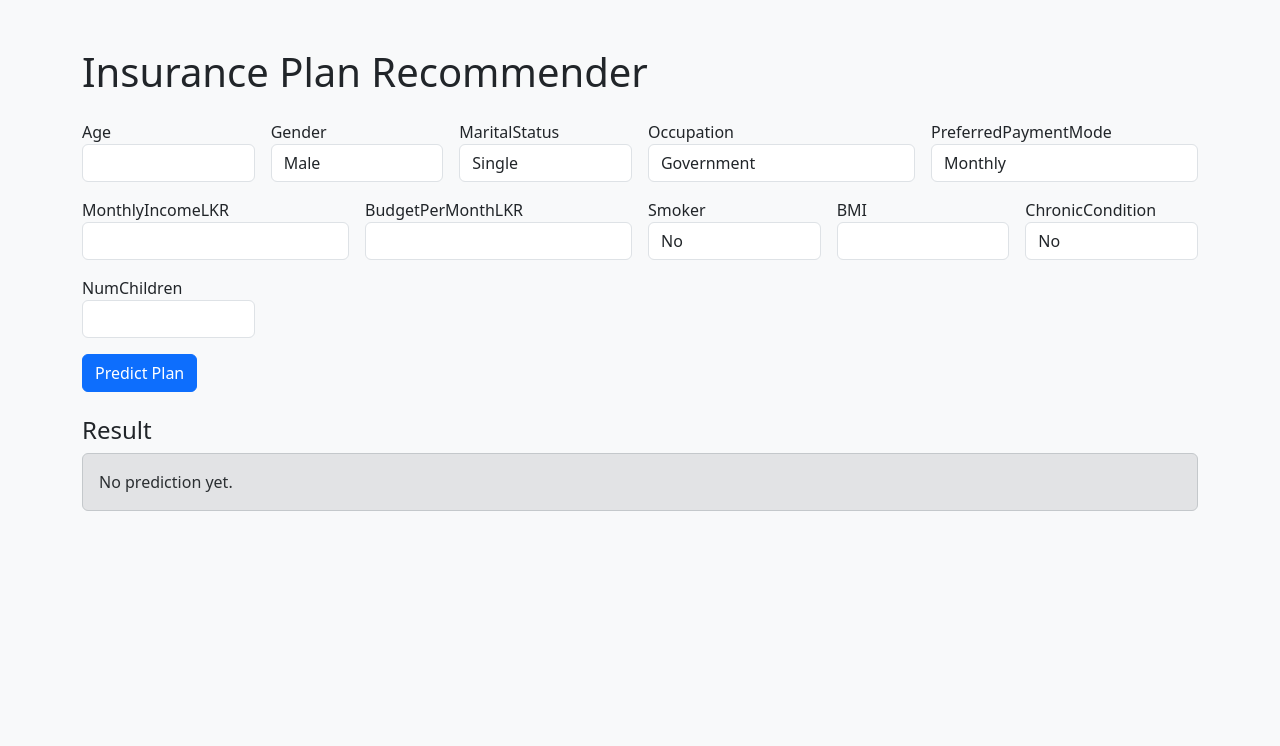
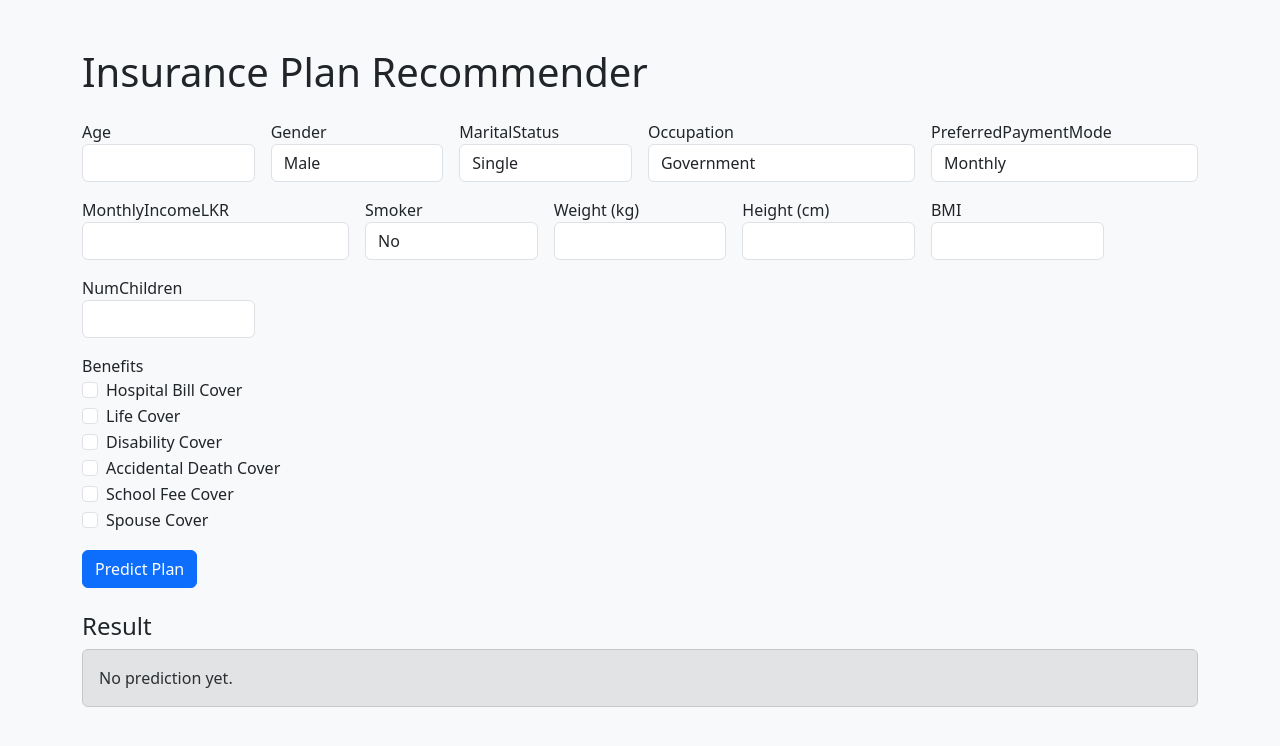
Before and after one commit to Navodisumithra/Insuarance_recommendation_, a Flask app: page / in a window 1280 px wide. Shown: the top 746 px of the page. Run offline with Flask 3, Linux system fonts and the light colour scheme.

Commit message:
update the main form

```diff
--- a/frontend/templates/index.html
+++ b/frontend/templates/index.html
@@ -11,46 +11,107 @@
   <h1 class="mb-4">Insurance Plan Recommender</h1>
   <form id="userForm">
     <div class="row g-3">
-      <div class="col-md-2"><label>Age</label><input class="form-control" name="Age" type="number" required></div>
-      <div class="col-md-2"><label>Gender</label>
+      <div class="col-md-2">
+        <label>Age</label>
+        <input class="form-control" name="Age" type="number" required>
+      </div>
+      <div class="col-md-2">
+        <label>Gender</label>
         <select class="form-control" name="Gender" required>
-          <option value=1>Male</option>
-          <option value=0>Female</option>
+          <option value="1">Male</option>
+          <option value="0">Female</option>
         </select>
       </div>
-      <div class="col-md-2"><label>MaritalStatus</label>
+      <div class="col-md-2">
+        <label>MaritalStatus</label>
         <select class="form-control" name="MaritalStatus" required>
-          <option value=0>Single</option>
-          <option value=1>Married</option>
+          <option value="0">Single</option>
+          <option value="1">Married</option>
         </select>
       </div>
-      <div class="col-md-3"><label>Occupation</label>
+      <div class="col-md-3">
+        <label>Occupation</label>
         <select class="form-control" name="Occupation" required>
-          <option>Government</option><option>Healthcare</option><option>Private Sector</option>
-          <option>Professional</option><option>Retail</option><option>Self-Employed</option>
-          <option>Student</option><option>Teacher</option><option>Tourism</option>
+          <option>Government</option>
+          <option>Healthcare</option>
+          <option>Private Sector</option>
+          <option>Professional</option>
+          <option>Retail</option>
+          <option>Self-Employed</option>
+          <option>Student</option>
+          <option>Teacher</option>
+          <option>Tourism</option>
         </select>
       </div>
-      <div class="col-md-3"><label>PreferredPaymentMode</label>
+      <div class="col-md-3">
+        <label>PreferredPaymentMode</label>
         <select class="form-control" name="PreferredPaymentMode" required>
-          <option>Monthly</option><option>Quarterly</option><option>Half-Annual</option><option>Annual</option>
+          <option>Monthly</option>
+          <option>Quarterly</option>
+          <option>Half-Annual</option>
+          <option>Annual</option>
         </select>
       </div>
 
-      <div class="col-md-3"><label>MonthlyIncomeLKR</label><input class="form-control" name="MonthlyIncomeLKR" type="number" required></div>
-      <div class="col-md-3"><label>BudgetPerMonthLKR</label><input class="form-control" name="BudgetPerMonthLKR" type="number" required></div>
-      <div class="col-md-2"><label>Smoker</label>
+      <div class="col-md-3">
+        <label>MonthlyIncomeLKR</label>
+        <input class="form-control" name="MonthlyIncomeLKR" type="number" required>
+      </div>
+      <div class="col-md-2">
+        <label>Smoker</label>
         <select class="form-control" name="Smoker" required>
-          <option value=0>No</option><option value=1>Yes</option>
+          <option value="0">No</option>
+          <option value="1">Yes</option>
         </select>
       </div>
-      <div class="col-md-2"><label>BMI</label><input class="form-control" name="BMI" type="number" step=0.1 required></div>
-      <div class="col-md-2"><label placeholder="illness">ChronicCondition</label>
-        <select class="form-control" name="ChronicCondition" required>
-          <option value=0>No</option><option value=1>Yes</option>
-        </select>
+
+      <!-- Weight / Height / BMI -->
+      <div class="col-md-2">
+        <label>Weight (kg)</label>
+        <input class="form-control" name="Weight" type="number" step="0.1" required>
       </div>
-      <div class="col-md-2"><label>NumChildren</label><input class="form-control" name="NumChildren" type="number" required></div>
+      <div class="col-md-2">
+        <label>Height (cm)</label>
+        <input class="form-control" name="Height" type="number" step="0.1" required>
+      </div>
+      <div class="col-md-2">
+        <label>BMI</label>
+        <input class="form-control" name="BMI" type="number" step="0.1" readonly>
+      </div>
+
+      <div class="col-md-2">
+        <label>NumChildren</label>
+        <input class="form-control" name="NumChildren" type="number" required>
+      </div>
+
+      <!-- Benefits Checkboxes -->
+      <div class="col-12">
+        <label>Benefits</label>
+        <div class="form-check">
+          <input class="form-check-input" type="checkbox" name="Benefits" value="Hospital Bill Cover">
+          <label class="form-check-label">Hospital Bill Cover</label>
+        </div>
+        <div class="form-check">
+          <input class="form-check-input" type="checkbox" name="Benefits" value="Life Cover">
+          <label class="form-check-label">Life Cover</label>
+        </div>
+        <div class="form-check">
+          <input class="form-check-input" type="checkbox" name="Benefits" value="Disability Cover">
+          <label class="form-check-label">Disability Cover</label>
+        </div>
+        <div class="form-check">
+          <input class="form-check-input" type="checkbox" name="Benefits" value="Accidental Death Cover">
+          <label class="form-check-label">Accidental Death Cover</label>
+        </div>
+        <div class="form-check">
+          <input class="form-check-input" type="checkbox" name="Benefits" value="School Fee Cover">
+          <label class="form-check-label">School Fee Cover</label>
+        </div>
+        <div class="form-check">
+          <input class="form-check-input" type="checkbox" name="Benefits" value="Spouse Cover">
+          <label class="form-check-label">Spouse Cover</label>
+        </div>
+      </div>
 
       <div class="col-12">
         <button type="button" id="predictBtn" class="btn btn-primary">Predict Plan</button>
@@ -65,17 +126,44 @@
 </div>
 
 <script>
+// Auto-calculate BMI
+document.querySelectorAll('[name="Weight"], [name="Height"]').forEach(input => {
+  input.addEventListener('input', () => {
+    const weight = parseFloat(document.querySelector('[name="Weight"]').value);
+    const height = parseFloat(document.querySelector('[name="Height"]').value) / 100;
+    const bmiField = document.querySelector('[name="BMI"]');
+    if (weight > 0 && height > 0) {
+      const bmi = (weight / (height * height)).toFixed(1);
+      bmiField.value = bmi;
+    } else {
+      bmiField.value = '';
+    }
+  });
+});
+
 document.getElementById('predictBtn').addEventListener('click', async () => {
   const form = document.getElementById('userForm');
   const formData = new FormData(form);
   const obj = { 'CustomerID': Date.now() };
-  for (let [k,v] of formData.entries()) {
-    if (!isNaN(v) && v !== '') v = Number(v);
-    obj[k] = v;
+
+  // Convert form values
+  for (let [key, value] of formData.entries()) {
+    if (key === "Benefits") {
+      if (!obj[key]) obj[key] = [];
+      obj[key].push(value);
+    } else if (!isNaN(value) && value !== '') {
+      obj[key] = Number(value);
+    } else {
+      obj[key] = value;
+    }
   }
 
+  const resultBox = document.getElementById('resultBox');
+  resultBox.className = 'alert alert-secondary';
+  resultBox.textContent = 'Predicting...';
+
   try {
-    const res = await fetch('/predict', {
+    const res = await fetch('http://127.0.0.1:5000/predict', {
       method: 'POST',
       headers: { 'Content-Type': 'application/json' },
       body: JSON.stringify(obj)
@@ -89,25 +177,23 @@ document.getElementById('predictBtn').addEventListener('click', async () => {
     const data = await res.json();
 
     if (data.error) {
-      document.getElementById('resultBox').className = 'alert alert-danger';
-      document.getElementById('resultBox').textContent = data.error;
+      resultBox.className = 'alert alert-danger';
+      resultBox.textContent = data.error;
     } else {
-      const policy = data.PolicyDetails;
-      document.getElementById('resultBox').className = 'alert alert-success';
-      document.getElementById('resultBox').innerHTML = `
+      const policy = data.PolicyDetails || {};
+      resultBox.className = 'alert alert-success';
+      resultBox.innerHTML = `
         <strong>Plan:</strong> ${data.PredictedPlanName} (ID: ${data.PredictedPlanID})<br>
         <strong>Description:</strong> ${policy.Description || 'N/A'}<br>
         <strong>Coverage:</strong> ${policy.Coverage || 'N/A'}<br>
         <strong>Premium:</strong> ${policy.Premium || 'N/A'}
       `;
     }
-
   } catch (err) {
-    document.getElementById('resultBox').className = 'alert alert-danger';
-    document.getElementById('resultBox').textContent = err.message;
+    resultBox.className = 'alert alert-danger';
+    resultBox.textContent = err.message;
   }
 });
-
 </script>
 </body>
 </html>
```
